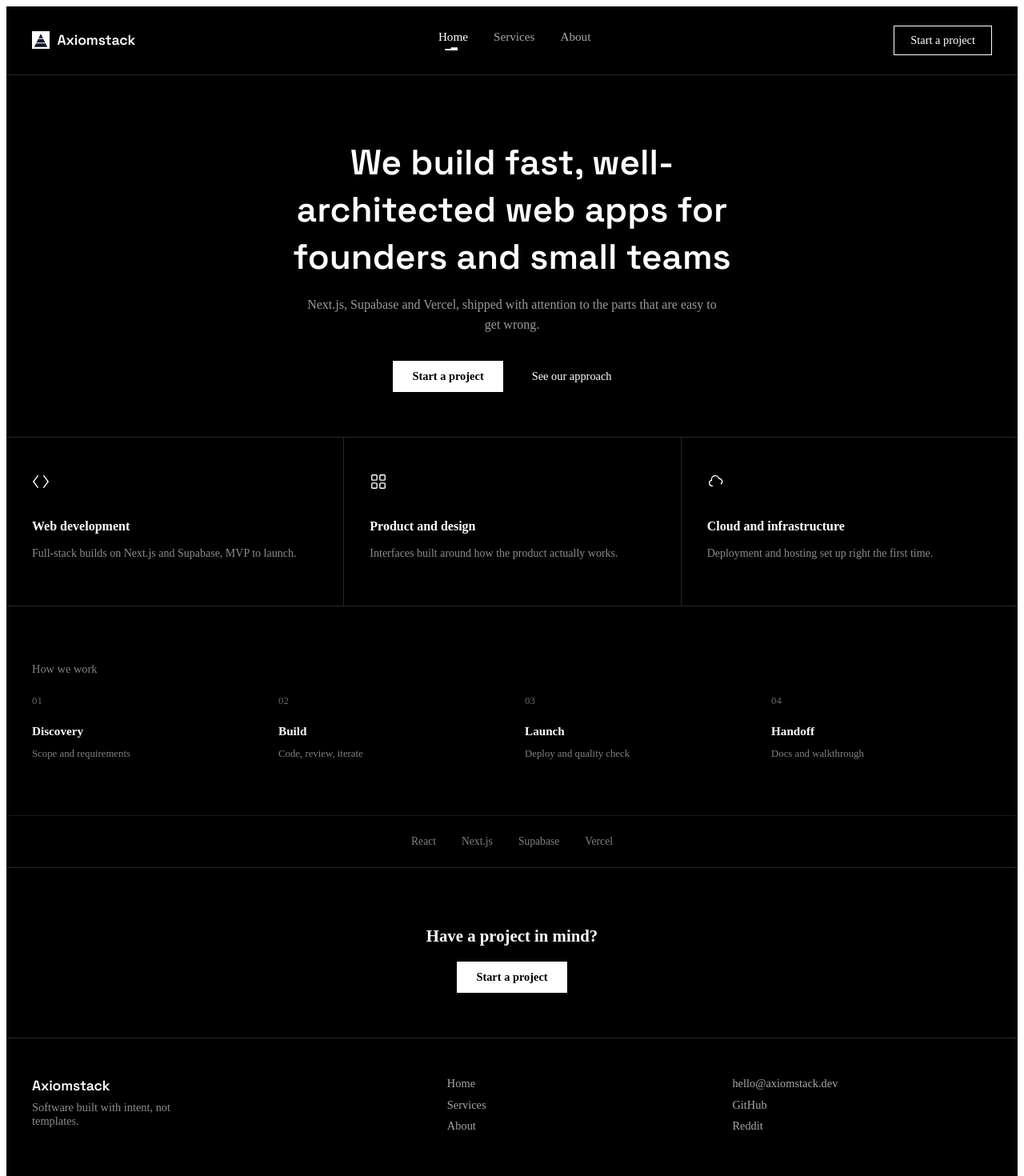
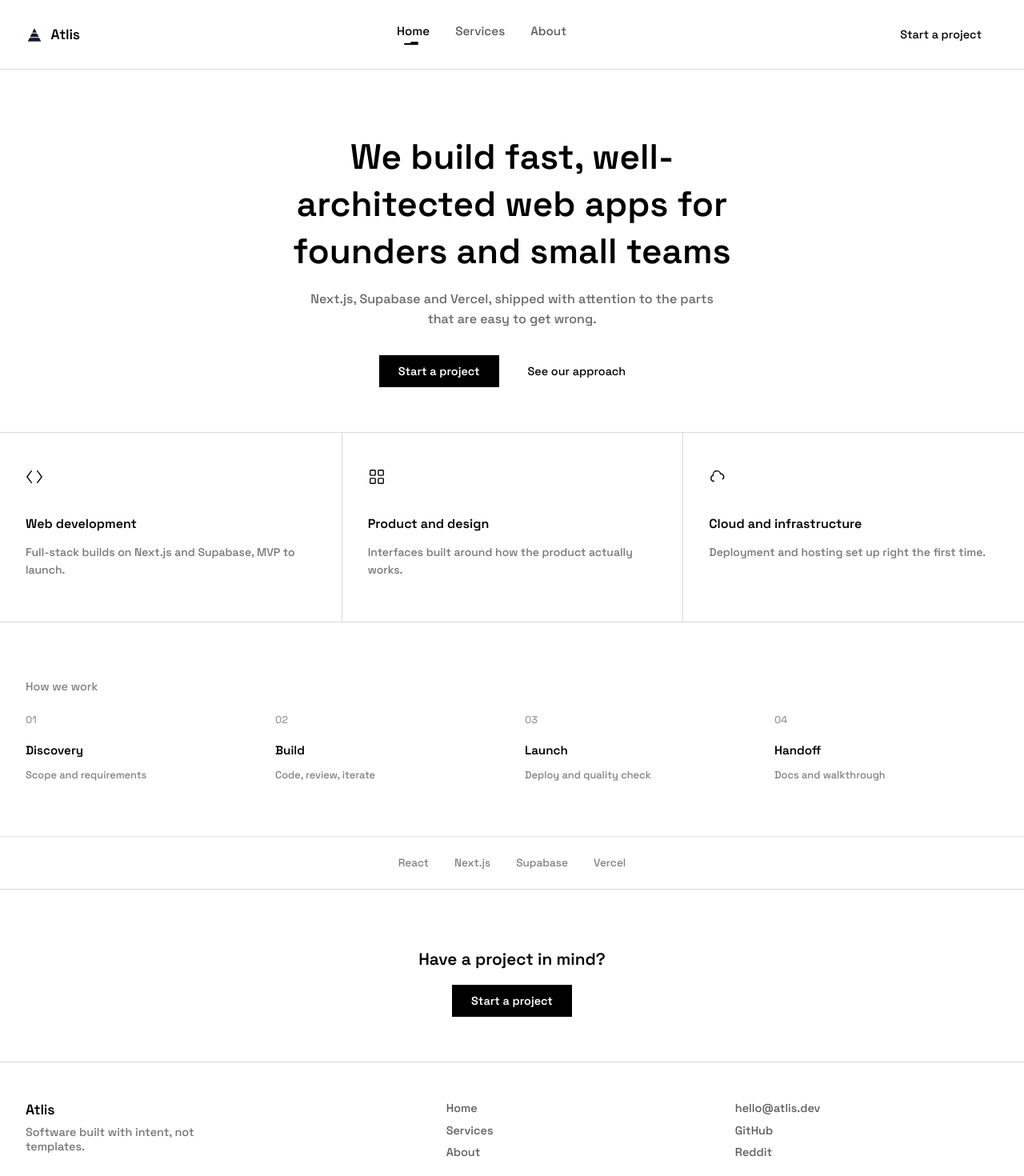
Before and after one commit to Laz-28/ATLIS, a React (Vite) app: page / in a window 1280 px wide. Shown: the top 1470 px of the page at 80% size. Built offline with nearby package versions, Linux system fonts and the light colour scheme.

Commit message:
Replace Axiomstack to Atlis Build a dynamic light mode and dark mode

```diff
--- a/src/components/Footer.css
+++ b/src/components/Footer.css
@@ -3,9 +3,9 @@
   grid-template-columns: 1.5fr 1fr 1fr;
   gap: 2rem;
   padding: 3rem 2rem 1.5rem;
-  background: #000;
-  color: #fff;
-  border-top: 1px solid rgba(255, 255, 255, 0.15);
+  background: var(--bg);
+  color: var(--text);
+  border-top: 1px solid var(--overlay-15);
 }
 
 .footer-brand .brand-name {
@@ -16,7 +16,7 @@
 
 .footer-tagline {
   margin-top: 0.5rem;
-  color: rgba(255, 255, 255, 0.55);
+  color: var(--overlay-55);
   font-size: 0.9rem;
   max-width: 30ch;
 }
@@ -30,7 +30,7 @@
 
 .footer-nav a,
 .footer-contact a {
-  color: rgba(255, 255, 255, 0.65);
+  color: var(--overlay-65);
   text-decoration: none;
   font-size: 0.9rem;
   transition: color 0.2s ease;
@@ -38,16 +38,16 @@
 
 .footer-nav a:hover,
 .footer-contact a:hover {
-  color: #fff;
+  color: var(--text);
 }
 
 .footer-bottom {
   grid-column: 1 / -1;
   margin-top: 2rem;
   padding-top: 1.5rem;
-  border-top: 1px solid rgba(255, 255, 255, 0.08);
+  border-top: 1px solid var(--overlay-08);
   font-size: 0.8rem;
-  color: rgba(255, 255, 255, 0.45);
+  color: var(--overlay-45);
 }
 
 @media (max-width: 640px) {
--- a/src/components/Footer.jsx
+++ b/src/components/Footer.jsx
@@ -7,7 +7,7 @@ function Footer() {
   return (
     <footer className="site-footer">
       <div className="footer-brand">
-        <span className="brand-name">Axiomstack</span>
+        <span className="brand-name">Atlis</span>
         <p className="footer-tagline">Software built with intent, not templates.</p>
       </div>
 
@@ -18,17 +18,17 @@ function Footer() {
       </nav>
 
       <div className="footer-contact">
-        <a href="mailto:hello@axiomstack.dev">hello@axiomstack.dev</a>
-        <a href="https://github.com/axiomstack" target="_blank" rel="noreferrer">
+        <a href="mailto:hello@atlis.dev">hello@atlis.dev</a>
+        <a href="https://github.com/atlis" target="_blank" rel="noreferrer">
           GitHub
         </a>
-        <a href="https://reddit.com/u/axiomstack" target="_blank" rel="noreferrer">
+        <a href="https://reddit.com/u/atlis" target="_blank" rel="noreferrer">
           Reddit
         </a>
       </div>
 
       <div className="footer-bottom">
-        <span>© {year} Axiomstack</span>
+        <span>© {year} Atlis</span>
       </div>
     </footer>
   );
--- a/src/components/Header.css
+++ b/src/components/Header.css
@@ -4,9 +4,9 @@
   justify-content: space-between;
   gap: 1.5rem;
   padding: 1.5rem 2rem;
-  background: #000;
-  color: #fff;
-  border-bottom: 1px solid rgba(255, 255, 255, 0.15);
+  background: var(--bg);
+  color: var(--text);
+  border-bottom: 1px solid var(--overlay-15);
 }
 
 .brand {
@@ -14,7 +14,7 @@
   align-items: center;
   gap: 0.6rem;
   text-decoration: none;
-  color: #fff;
+  color: var(--text);
 }
 
 .brand-mark {
@@ -36,7 +36,7 @@
 
 .nav-link {
   position: relative;
-  color: rgba(255, 255, 255, 0.65);
+  color: var(--overlay-65);
   text-decoration: none;
   font-size: 0.95rem;
   padding-bottom: 0.5rem;
@@ -44,11 +44,11 @@
 }
 
 .nav-link:hover {
-  color: #fff;
+  color: var(--text);
 }
 
 .nav-link.is-active {
-  color: #fff;
+  color: var(--text);
 }
 
 /* Stepped underline on the active link — echoes the ziggurat mark instead of a plain line */
@@ -59,13 +59,13 @@
   bottom: 0;
   width: 65%;
   height: 4px;
-  background: #fff;
+  background: var(--text);
   clip-path: polygon(0 100%, 35% 100%, 35% 45%, 65% 45%, 65% 0, 100% 0, 100% 100%);
 }
 
 .cta-button {
   border: 1px solid #fff;
-  color: #fff;
+  color: var(--text);
   text-decoration: none;
   padding: 0.55rem 1.25rem;
   font-size: 0.9rem;
@@ -74,8 +74,8 @@
 }
 
 .cta-button:hover {
-  background: #fff;
-  color: #000;
+  background: var(--text);
+  color: var(--bg);
 }
 
 @media (max-width: 700px) {
--- a/src/components/Header.jsx
+++ b/src/components/Header.jsx
@@ -10,7 +10,7 @@ function Header() {
     <header className="site-header">
       <NavLink to="/" end className="brand">
         <img src={logo} alt="" className="brand-mark" />
-        <span className="brand-name">Axiomstack</span>
+        <span className="brand-name">Atlis</span>
       </NavLink>
 
       <nav className="site-nav">
--- a/src/index.css
+++ b/src/index.css
@@ -1 +1,48 @@
 @import url('https://fonts.googleapis.com/css2?family=Space+Grotesk:wght@500;600;700&display=swap');
+
+:root {
+  --bg: #ffffff;
+  --text: #000000;
+  --overlay-08: rgba(0, 0, 0, 0.08);
+  --overlay-10: rgba(0, 0, 0, 0.1);
+  --overlay-12: rgba(0, 0, 0, 0.12);
+  --overlay-15: rgba(0, 0, 0, 0.15);
+  --overlay-30: rgba(0, 0, 0, 0.3);
+  --overlay-40: rgba(0, 0, 0, 0.4);
+  --overlay-45: rgba(0, 0, 0, 0.45);
+  --overlay-50: rgba(0, 0, 0, 0.5);
+  --overlay-55: rgba(0, 0, 0, 0.55);
+  --overlay-60: rgba(0, 0, 0, 0.6);
+  --overlay-65: rgba(0, 0, 0, 0.65);
+  --overlay-85: rgba(0, 0, 0, 0.85);
+  --btn-primary-bg: #000000;
+  --btn-primary-text: #ffffff;
+}
+
+@media (prefers-color-scheme: dark) {
+  :root {
+    --bg: #000000;
+    --text: #ffffff;
+    --overlay-08: rgba(255, 255, 255, 0.08);
+    --overlay-10: rgba(255, 255, 255, 0.1);
+    --overlay-12: rgba(255, 255, 255, 0.12);
+    --overlay-15: rgba(255, 255, 255, 0.15);
+    --overlay-30: rgba(255, 255, 255, 0.3);
+    --overlay-40: rgba(255, 255, 255, 0.4);
+    --overlay-45: rgba(255, 255, 255, 0.45);
+    --overlay-50: rgba(255, 255, 255, 0.5);
+    --overlay-55: rgba(255, 255, 255, 0.55);
+    --overlay-60: rgba(255, 255, 255, 0.6);
+    --overlay-65: rgba(255, 255, 255, 0.65);
+    --overlay-85: rgba(255, 255, 255, 0.85);
+    --btn-primary-bg: #ffffff;
+    --btn-primary-text: #000000;
+  }
+}
+
+body {
+  margin: 0;
+  font-family: 'Space Grotesk', sans-serif;
+  background-color: var(--bg);
+  color: var(--text);
+}
--- a/src/pages/AboutContact.css
+++ b/src/pages/AboutContact.css
@@ -1,6 +1,6 @@
 .about-page {
-  background: #000;
-  color: #fff;
+  background: var(--bg);
+  color: var(--text);
 }
 
 .page-intro {
@@ -16,7 +16,7 @@
 }
 
 .page-intro p {
-  color: rgba(255, 255, 255, 0.6);
+  color: var(--overlay-60);
   font-size: 0.95rem;
 }
 
@@ -37,8 +37,8 @@
   width: 56px;
   height: 56px;
   border-radius: 50%;
-  background: rgba(255, 255, 255, 0.08);
-  border: 1px solid rgba(255, 255, 255, 0.2);
+  background: var(--overlay-08);
+  border: 1px solid var(--overlay-20);
   flex-shrink: 0;
 }
 
@@ -50,13 +50,13 @@
 
 .founder p {
   font-size: 0.875rem;
-  color: rgba(255, 255, 255, 0.55);
+  color: var(--overlay-55);
   line-height: 1.6;
 }
 
 .section-label {
   font-size: 0.9rem;
-  color: rgba(255, 255, 255, 0.5);
+  color: var(--overlay-50);
   margin: 0 0 1.25rem;
 }
 
@@ -64,12 +64,12 @@
   display: flex;
   flex-direction: column;
   gap: 1px;
-  background: rgba(255, 255, 255, 0.12);
-  border: 1px solid rgba(255, 255, 255, 0.12);
+  background: var(--overlay-12);
+  border: 1px solid var(--overlay-12);
 }
 
 .approach-item {
-  background: #000;
+  background: var(--bg);
   padding: 0.9rem 1rem;
 }
 
@@ -81,7 +81,7 @@
 
 .approach-item p {
   font-size: 0.8rem;
-  color: rgba(255, 255, 255, 0.5);
+  color: var(--overlay-50);
   line-height: 1.5;
 }
 
@@ -100,10 +100,10 @@
 .contact-form select,
 .contact-form textarea {
   flex: 1;
-  background: #000;
-  border: 1px solid rgba(255, 255, 255, 0.25);
+  background: var(--bg);
+  border: 1px solid var(--overlay-25);
   border-radius: 4px;
-  color: #fff;
+  color: var(--text);
   font-family: inherit;
   font-size: 0.85rem;
   padding: 0.65rem 0.75rem;
@@ -111,18 +111,18 @@
 
 .contact-form input::placeholder,
 .contact-form textarea::placeholder {
-  color: rgba(255, 255, 255, 0.4);
+  color: var(--overlay-40);
 }
 
 .contact-form select {
-  color: rgba(255, 255, 255, 0.85);
+  color: var(--overlay-85);
 }
 
 .contact-form input:focus,
 .contact-form select:focus,
 .contact-form textarea:focus {
   outline: none;
-  border-color: #fff;
+  border-color: var(--text);
 }
 
 .contact-form textarea {
@@ -142,13 +142,13 @@
 }
 
 .btn-primary {
-  background: #fff;
-  color: #000;
+  background: var(--btn-primary-bg);
+  color: var(--btn-primary-text);
   font-weight: 600;
 }
 
 .btn-primary:hover {
-  background: rgba(255, 255, 255, 0.85);
+  background: var(--overlay-85);
 }
 
 @media (max-width: 560px) {
--- a/src/pages/AboutContact.jsx
+++ b/src/pages/AboutContact.jsx
@@ -21,7 +21,7 @@ function AboutContact() {
     const body = encodeURIComponent(
       `Name: ${formData.name}\nEmail: ${formData.email}\nProject type: ${formData.projectType}\nBudget range: ${formData.budgetRange}\n\n${formData.message}`
     );
-    window.location.href = `mailto:hello@axiomstack.dev?subject=${subject}&body=${body}`;
+    window.location.href = `mailto:hello@atlis.dev?subject=${subject}&body=${body}`;
   };
 
   return (
@@ -36,7 +36,7 @@ function AboutContact() {
         <div>
           <h3>Musk, founder</h3>
           <p>
-            Computer science student and developer in Nairobi. Axiomstack is a one-person studio
+            Computer science student and developer in Nairobi. Atlis is a one-person studio
             built on the belief that small teams get more attention than agencies with a dozen
             accounts to juggle.
           </p>
--- a/src/pages/Home.css
+++ b/src/pages/Home.css
@@ -1,6 +1,6 @@
 .home {
-  background: #000;
-  color: #fff;
+  background: var(--bg);
+  color: var(--text);
 }
 
 .hero {
@@ -18,7 +18,7 @@
 }
 
 .hero-sub {
-  color: rgba(255, 255, 255, 0.6);
+  color: var(--overlay-60);
   font-size: 1rem;
   max-width: 32rem;
   margin: 0 auto 2rem;
@@ -41,34 +41,34 @@
 }
 
 .btn-primary {
-  background: #fff;
-  color: #000;
+  background: var(--btn-primary-bg);
+  color: var(--btn-primary-text);
   font-weight: 600;
 }
 
 .btn-primary:hover {
-  background: rgba(255, 255, 255, 0.85);
+  background: var(--overlay-85);
 }
 
 .btn-secondary {
-  border: 1px solid rgba(255, 255, 255, 0.3);
-  color: #fff;
+  border: 1px solid var(--overlay-30);
+  color: var(--text);
 }
 
 .btn-secondary:hover {
-  border-color: #fff;
+  border-color: var(--text);
 }
 
 .services {
   display: grid;
   grid-template-columns: repeat(3, 1fr);
-  border-top: 1px solid rgba(255, 255, 255, 0.15);
-  border-bottom: 1px solid rgba(255, 255, 255, 0.15);
+  border-top: 1px solid var(--overlay-15);
+  border-bottom: 1px solid var(--overlay-15);
 }
 
 .service-card {
   padding: 2.5rem 2rem;
-  border-left: 1px solid rgba(255, 255, 255, 0.15);
+  border-left: 1px solid var(--overlay-15);
 }
 
 .service-card:first-child {
@@ -89,7 +89,7 @@
 
 .service-card p {
   font-size: 0.875rem;
-  color: rgba(255, 255, 255, 0.55);
+  color: var(--overlay-55);
   line-height: 1.6;
 }
 
@@ -99,7 +99,7 @@
 
 .process-label {
   font-size: 0.9rem;
-  color: rgba(255, 255, 255, 0.5);
+  color: var(--overlay-50);
   margin-bottom: 1.5rem;
 }
 
@@ -117,7 +117,7 @@
 .step-number {
   display: block;
   font-size: 0.8rem;
-  color: rgba(255, 255, 255, 0.4);
+  color: var(--overlay-40);
   margin-bottom: 0.4rem;
 }
 
@@ -129,7 +129,7 @@
 
 .process-step p {
   font-size: 0.8rem;
-  color: rgba(255, 255, 255, 0.5);
+  color: var(--overlay-50);
 }
 
 .tech-strip {
@@ -137,16 +137,16 @@
   justify-content: center;
   gap: 2rem;
   padding: 1.5rem 2rem;
-  border-top: 1px solid rgba(255, 255, 255, 0.1);
+  border-top: 1px solid var(--overlay-10);
   font-size: 0.85rem;
-  color: rgba(255, 255, 255, 0.5);
+  color: var(--overlay-50);
   flex-wrap: wrap;
 }
 
 .cta-banner {
   text-align: center;
   padding: 3.5rem 2rem;
-  border-top: 1px solid rgba(255, 255, 255, 0.15);
+  border-top: 1px solid var(--overlay-15);
 }
 
 .cta-banner h2 {
@@ -161,7 +161,7 @@
   }
   .service-card {
     border-left: none;
-    border-top: 1px solid rgba(255, 255, 255, 0.15);
+    border-top: 1px solid var(--overlay-15);
   }
   .service-card:first-child {
     border-top: none;
--- a/src/pages/ServicesPricing.css
+++ b/src/pages/ServicesPricing.css
@@ -1,6 +1,6 @@
 .services-page {
-  background: #000;
-  color: #fff;
+  background: var(--bg);
+  color: var(--text);
 }
 
 .page-intro {
@@ -16,7 +16,7 @@
 }
 
 .page-intro p {
-  color: rgba(255, 255, 255, 0.6);
+  color: var(--overlay-60);
   font-size: 0.95rem;
 }
 
@@ -30,11 +30,11 @@
   display: flex;
   gap: 1.25rem;
   padding: 2rem 0;
-  border-top: 1px solid rgba(255, 255, 255, 0.15);
+  border-top: 1px solid var(--overlay-15);
 }
 
 .services-detail .service-row:last-child {
-  border-bottom: 1px solid rgba(255, 255, 255, 0.15);
+  border-bottom: 1px solid var(--overlay-15);
 }
 
 .service-icon {
@@ -52,7 +52,7 @@
 
 .service-row p {
   font-size: 0.875rem;
-  color: rgba(255, 255, 255, 0.55);
+  color: var(--overlay-55);
   line-height: 1.6;
   margin: 0 0 0.75rem;
 }
@@ -65,15 +65,15 @@
 
 .tag {
   font-size: 0.75rem;
-  color: rgba(255, 255, 255, 0.55);
-  border: 1px solid rgba(255, 255, 255, 0.2);
+  color: var(--overlay-55);
+  border: 1px solid var(--overlay-20);
   border-radius: 3px;
   padding: 0.15rem 0.5rem;
 }
 
 .section-label {
   font-size: 0.9rem;
-  color: rgba(255, 255, 255, 0.5);
+  color: var(--overlay-50);
   margin: 0 0 1.25rem;
 }
 
@@ -87,13 +87,13 @@
 .engagement-cards {
   display: flex;
   gap: 1px;
-  background: rgba(255, 255, 255, 0.15);
-  border: 1px solid rgba(255, 255, 255, 0.15);
+  background: var(--overlay-15);
+  border: 1px solid var(--overlay-15);
   flex-wrap: wrap;
 }
 
 .engagement-card {
-  background: #000;
+  background: var(--bg);
   padding: 1.5rem;
   flex: 1;
   min-width: 200px;
@@ -107,26 +107,26 @@
 
 .engagement-card p {
   font-size: 0.85rem;
-  color: rgba(255, 255, 255, 0.55);
+  color: var(--overlay-55);
   line-height: 1.6;
   margin: 0 0 0.75rem;
 }
 
 .price-note {
   font-size: 0.875rem;
-  color: #fff;
+  color: var(--text);
 }
 
 .faq-list {
   display: flex;
   flex-direction: column;
   gap: 1px;
-  background: rgba(255, 255, 255, 0.12);
-  border: 1px solid rgba(255, 255, 255, 0.12);
+  background: var(--overlay-12);
+  border: 1px solid var(--overlay-12);
 }
 
 .faq-item {
-  background: #000;
+  background: var(--bg);
 }
 
 .faq-question {
@@ -136,7 +136,7 @@
   align-items: center;
   background: none;
   border: none;
-  color: #fff;
+  color: var(--text);
   font-size: 0.9rem;
   font-family: inherit;
   padding: 1rem 1.1rem;
@@ -145,7 +145,7 @@
 }
 
 .faq-icon {
-  color: rgba(255, 255, 255, 0.5);
+  color: var(--overlay-50);
   font-size: 1.1rem;
   flex-shrink: 0;
   margin-left: 1rem;
@@ -153,7 +153,7 @@
 
 .faq-answer {
   font-size: 0.85rem;
-  color: rgba(255, 255, 255, 0.6);
+  color: var(--overlay-60);
   line-height: 1.6;
   padding: 0 1.1rem 1.1rem;
   margin: 0;
@@ -162,7 +162,7 @@
 .cta-banner {
   text-align: center;
   padding: 3.5rem 2rem;
-  border-top: 1px solid rgba(255, 255, 255, 0.15);
+  border-top: 1px solid var(--overlay-15);
 }
 
 .cta-banner h2 {
@@ -180,13 +180,13 @@
 }
 
 .btn-primary {
-  background: #fff;
-  color: #000;
+  background: var(--btn-primary-bg);
+  color: var(--btn-primary-text);
   font-weight: 600;
 }
 
 .btn-primary:hover {
-  background: rgba(255, 255, 255, 0.85);
+  background: var(--overlay-85);
 }
 
 @media (max-width: 640px) {
```
Also changed, not shown: 2 other files (tests, documents, lock files or other folders).
